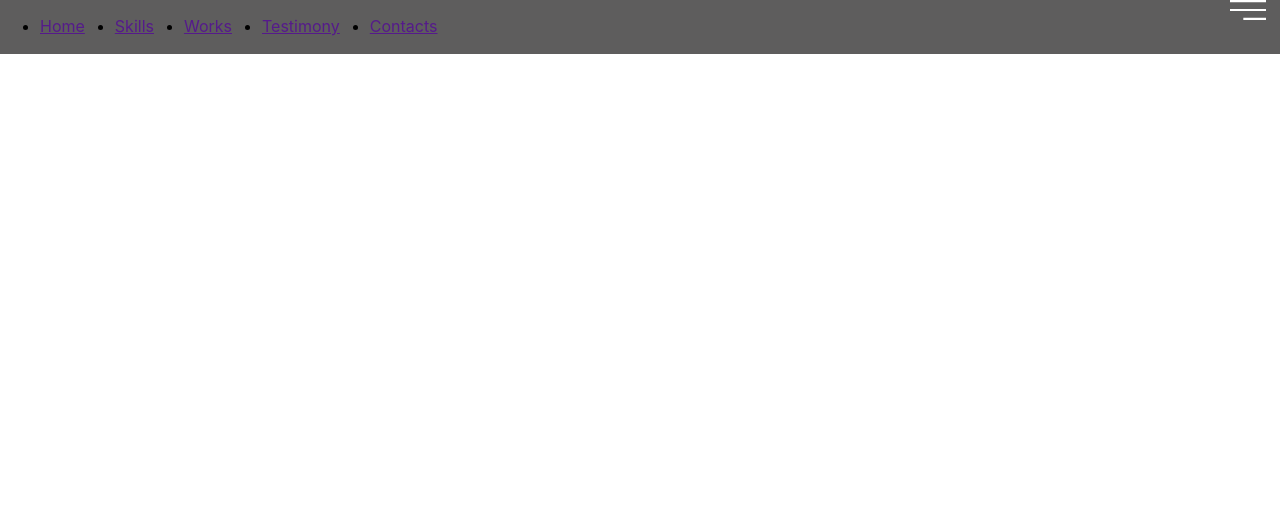
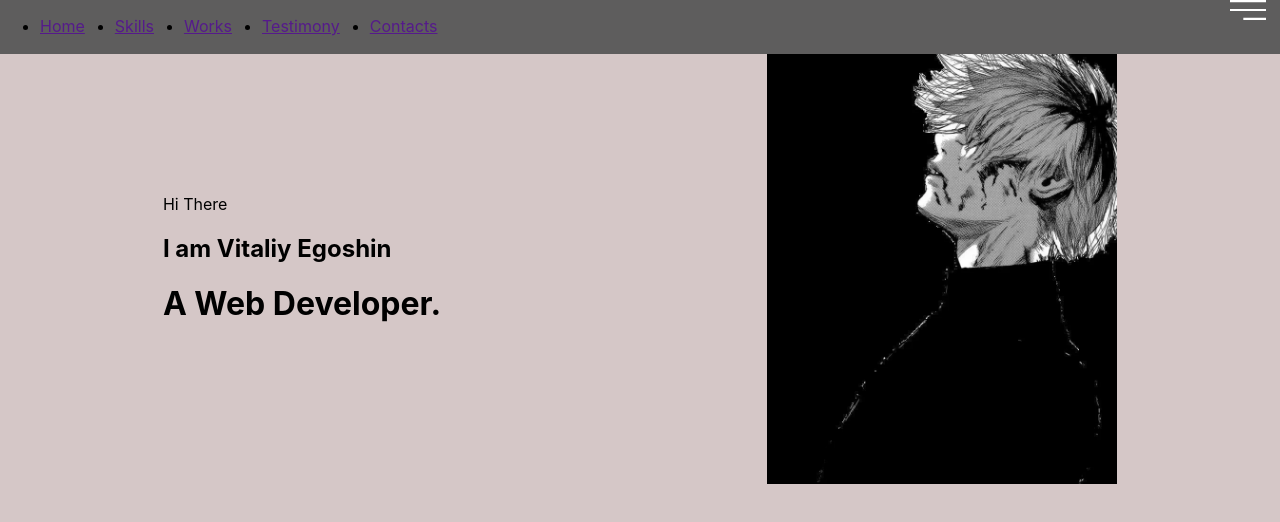
Before and after one commit to EgoshinVA/portfolio-start-project-main, a React app: page / in a window 1280 px wide. Shown: the top 522 px of the page. Built offline with nearby package versions, Linux system fonts and the light colour scheme.

Commit message:
Add Main layout

```diff
--- a/src/App.tsx
+++ b/src/App.tsx
@@ -1,11 +1,13 @@
 import './App.css';
 import {Header} from "./layout/header/Header";
+import {Main} from "./layout/sections/main/Main";
 
 
 function App() {
     return (
         <div className="App">
             <Header/>
+            <Main/>
         </div>
     );
 }
--- /dev/null
+++ b/src/components/FlexWrapper.tsx
@@ -0,0 +1,16 @@
+import styled from "styled-components";
+
+type FlexWrapperPropsType = {
+    direction?: string
+    justify?: string
+    align?: string
+    wrap?: string
+}
+
+export const FlexWrapper = styled.div<FlexWrapperPropsType>`
+  display: flex;
+  flex-direction: ${props => props.direction || 'row'};
+  justify-content: ${props => props.justify || 'flex-start'};
+  align-items: ${props => props.align || 'stretch'};
+  flex-wrap: ${props => props.wrap || 'nowrap'};
+`
--- a/src/layout/sections/main/Main.tsx
+++ b/src/layout/sections/main/Main.tsx
@@ -1,15 +1,39 @@
 import React from 'react';
+import styled from "styled-components";
+import photo from '../../../assets/images/photo.webp'
+import {FlexWrapper} from "../../../components/FlexWrapper";
 
 export const Main = () => {
     return (
-        <div>
-            <div>
-                <span>Hi There</span>
-                <h2>I am Vitaliy Egoshin</h2>
-                <h1>A Web Developer.</h1>
-            </div>
+        <StyledMain>
+            <FlexWrapper align='center' justify='space-around'>
+                <div>
+                    <span>Hi There</span>
+                    <Name>I am Vitaliy Egoshin</Name>
+                    <MainTitle>A Web Developer.</MainTitle>
+                </div>
 
-            <img src="" alt=""/>
-        </div>
+                <Photo src={photo} alt="photo"/>
+            </FlexWrapper>
+        </StyledMain>
     );
 };
+
+const StyledMain = styled.div`
+  min-height: 100vh;
+  background-color: #d5c7c7;
+`
+
+const Photo = styled.img`
+  width: 350px;
+  height: 430px;
+  object-fit: cover;
+`
+
+const MainTitle = styled.h1`
+
+`
+
+const Name = styled.h2`
+
+`
```
